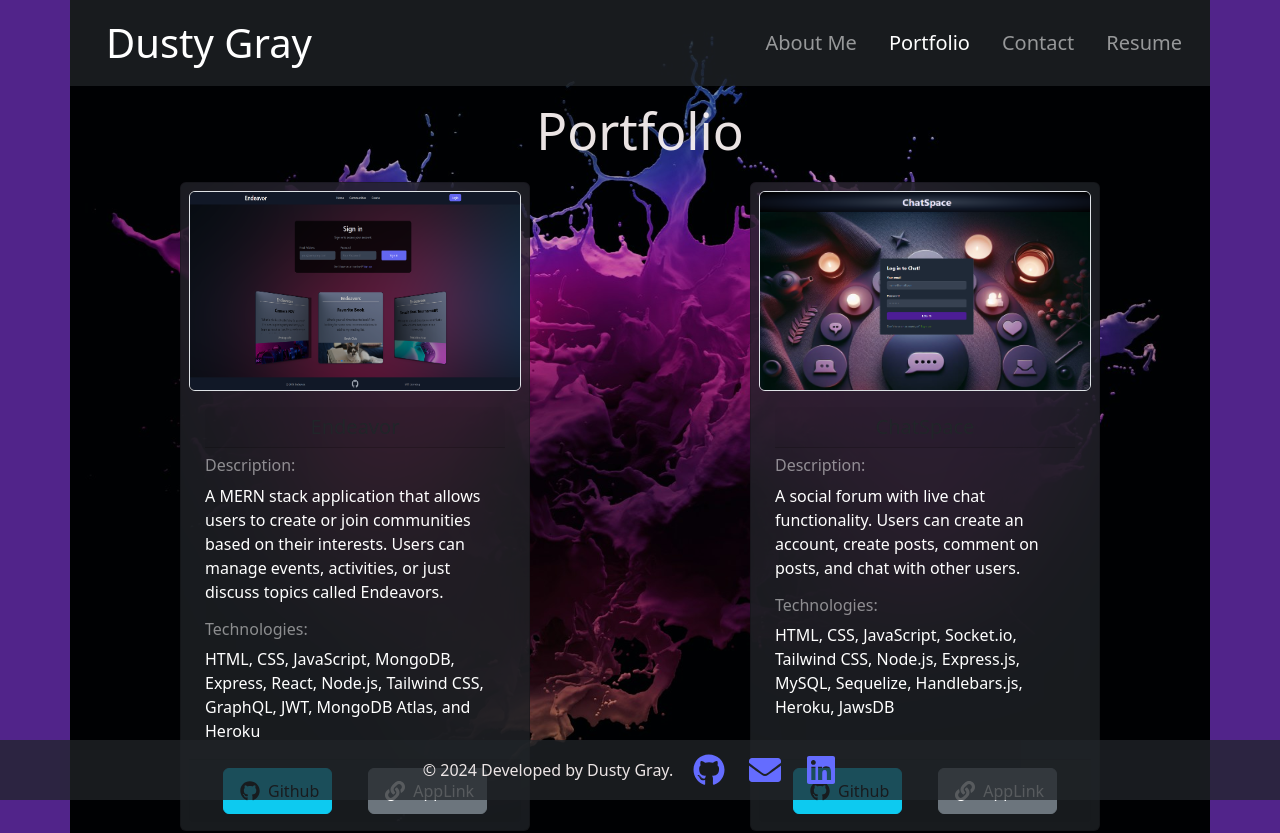
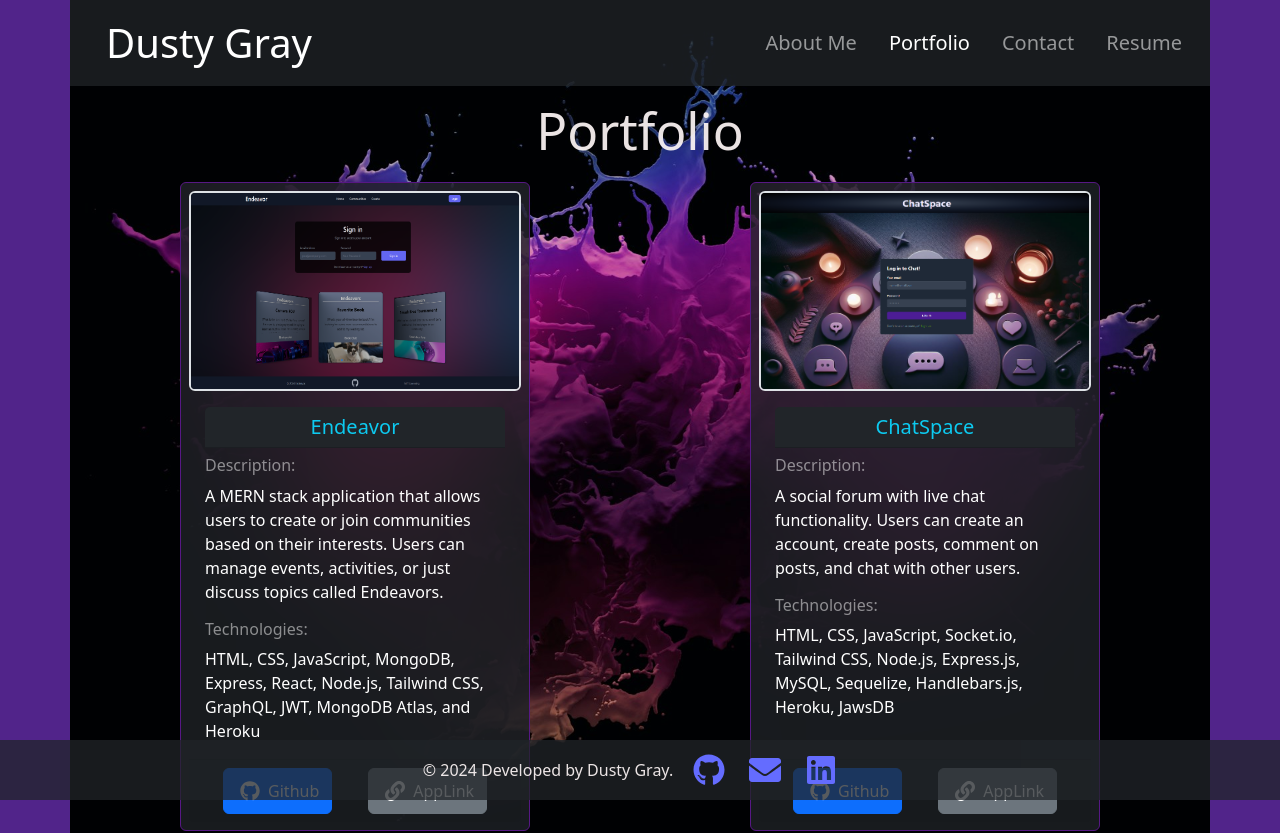
Before and after one commit to RickiBobbii/Dusty-Portfolio, a React (Vite) app: page /Portfolio in a window 1280 px wide. Shown: the top 833 px of the page. Built offline with nearby package versions, Linux system fonts and the light colour scheme.

Commit message:
added hover cards, style

```diff
--- a/src/components/Project.jsx
+++ b/src/components/Project.jsx
@@ -15,7 +15,7 @@ export default function Project(props) {
           <div className="col d-flex justify-content-center" key={project.id}>
             {/* Test column cards --  col d-flex justify-content-center*/}
             {/* Card */}
-            <div className="card m-3 p-2 bg-dark text-white bg-opacity-75" style={cardStyle}>
+            <div className="card m-3 p-2 bg-dark text-white bg-opacity-75 border-2" style={cardStyle}>
               <img
                 className="rounded border border-black"
                 style={{ height: 200 }}
@@ -24,7 +24,7 @@ export default function Project(props) {
               />
               {/* Card Body */}
               <div className="card-body">
-                <h5 className="card-header text-center bg-info-subtle text-dark">
+                <h5 className="card-header text-center bg-dark text-info">
                   {project.name}
                 </h5>
                 <h6 className="card-subtitle my-2 text-white-50">
@@ -39,7 +39,7 @@ export default function Project(props) {
                 {/* TEST Card footer */}
               </div>
               <div className="d-flex justify-content-around card-footer">
-                  <a href={project.githubLink} className="btn btn-info pb-2">
+                  <a href={project.githubLink} className="btn btn-primary pb-2">
                     <i className="p-1 fs-5">
                       {" "}
                       <FaGithub />
--- a/src/index.css
+++ b/src/index.css
@@ -49,6 +49,15 @@ h1 {
   line-height: 1.1;
 }
 
+/* TEST card hover */
+.card {
+  transition: transform 0.2s ease;
+  border-color: #571884;
+}
+.card:hover {
+  transform: scale(1.1);
+}
+
 button {
   border-radius: 8px;
   border: 1px solid transparent;
```
